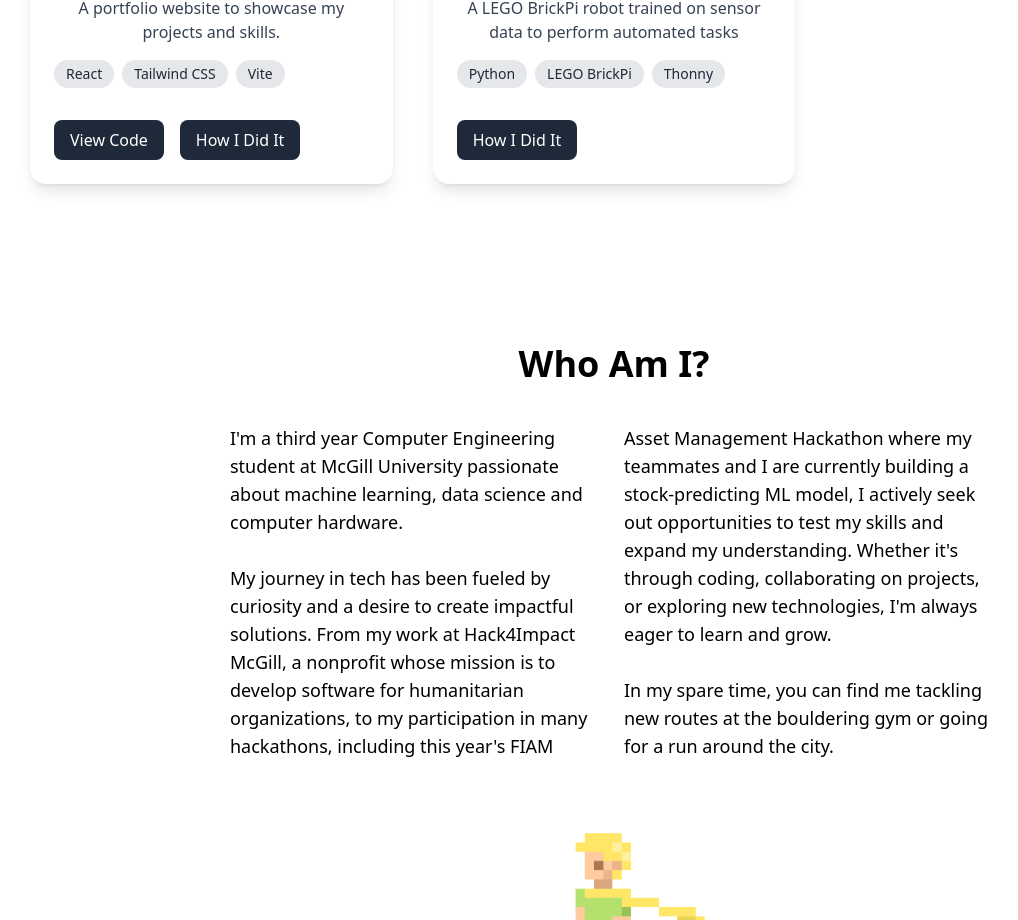
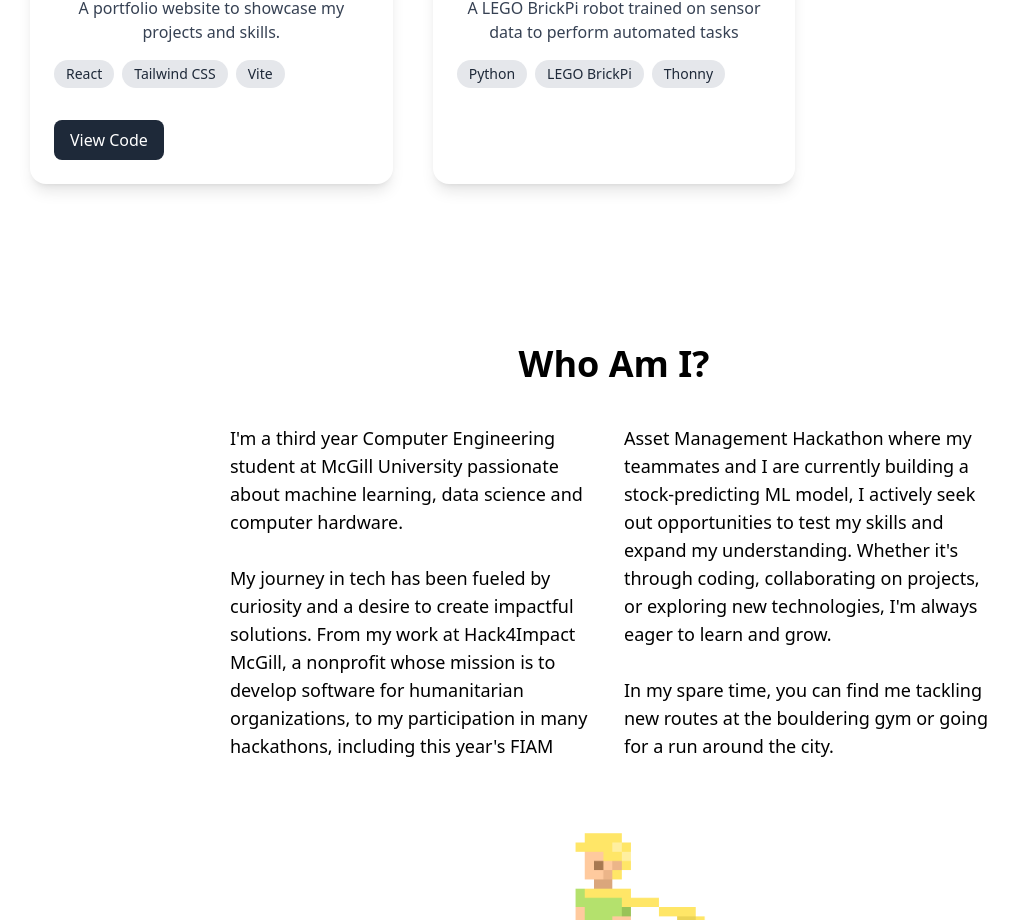
Before and after one commit to Gui-Oba/Portfolio, a React (Vite) app: page / in a window 1280 px wide. Shown: the part 1500-2420 px from the top of the page, without its empty margins (26-1044 px from the left). Built offline with nearby package versions, Linux system fonts and the light colour scheme.

Commit message:
Reverted some changes

```diff
--- a/src/pages/Home.jsx
+++ b/src/pages/Home.jsx
@@ -78,14 +78,14 @@ export default function Home() {
                 description="A portfolio website to showcase my projects and skills."
                 techStack={['React', 'Tailwind CSS', 'Vite']}
                 repoLink="https://github.com/Gui-Oba/Portfolio"
-                blogLink={"/writing/this-website"}
+                // blogLink={"/writing/this-website"}
               />
 
               <ProjectCard
                 title="BrickPi Robot"
                 description="A LEGO BrickPi robot trained on sensor data to perform automated tasks"
                 techStack={['Python', 'LEGO BrickPi', 'Thonny']}
-                blogLink={"/writing/brickpi-robot"}
+                // blogLink={"/writing/brickpi-robot"}
               />
 
               {/* <ProjectCard
```
